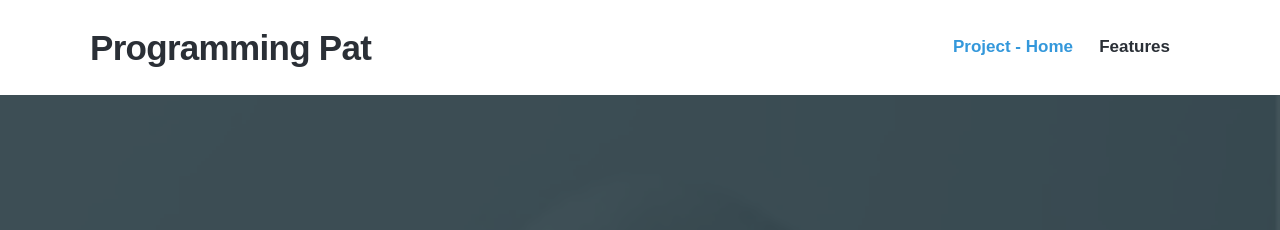
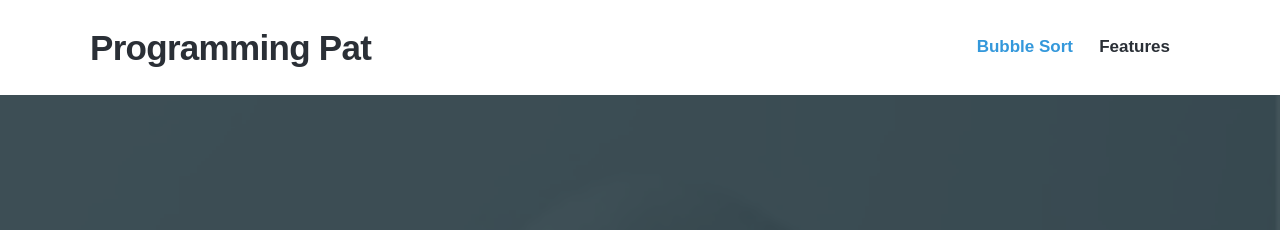
Before and after one commit to pmcavoy89/bubble-sort, a Jekyll site: the page built from docs/index.html, in a window 1280 px wide and 900 px high. Shown: the top 230 px of the window. Built offline with Jekyll 4.4.1, drawn with Linux system fonts in a browser that asks for light colours; nearby versions of some CDN libraries; some web fonts are replaced.

Commit message:
Updates the navigation to be even more clear.

```diff
--- a/docs/_data/settings.yml
+++ b/docs/_data/settings.yml
@@ -8,7 +8,7 @@ header_settings:
 
 menu_settings:
   menu_items:
-    - title: 'Project - Home'
+    - title: 'Bubble Sort'
       url: '/'
     # - title: 'Blog'
     #   url: '/blog/'
```
